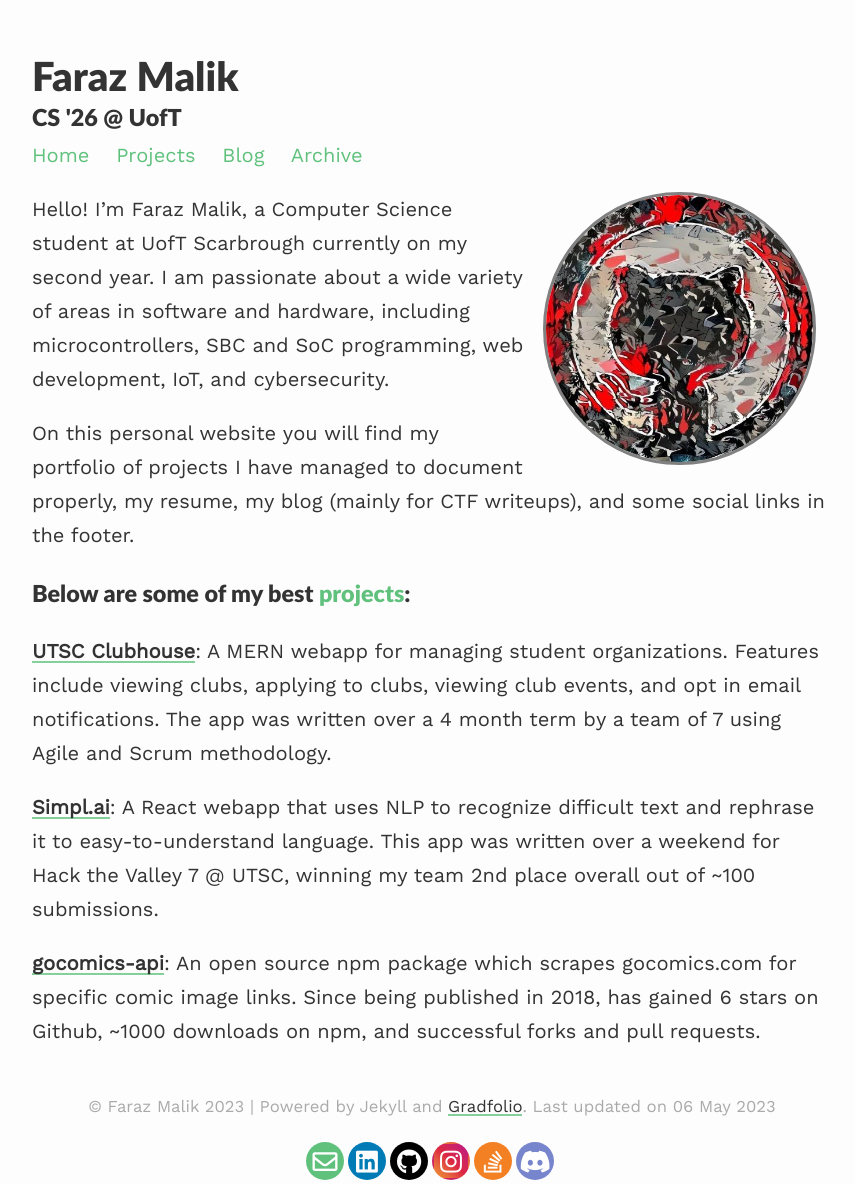
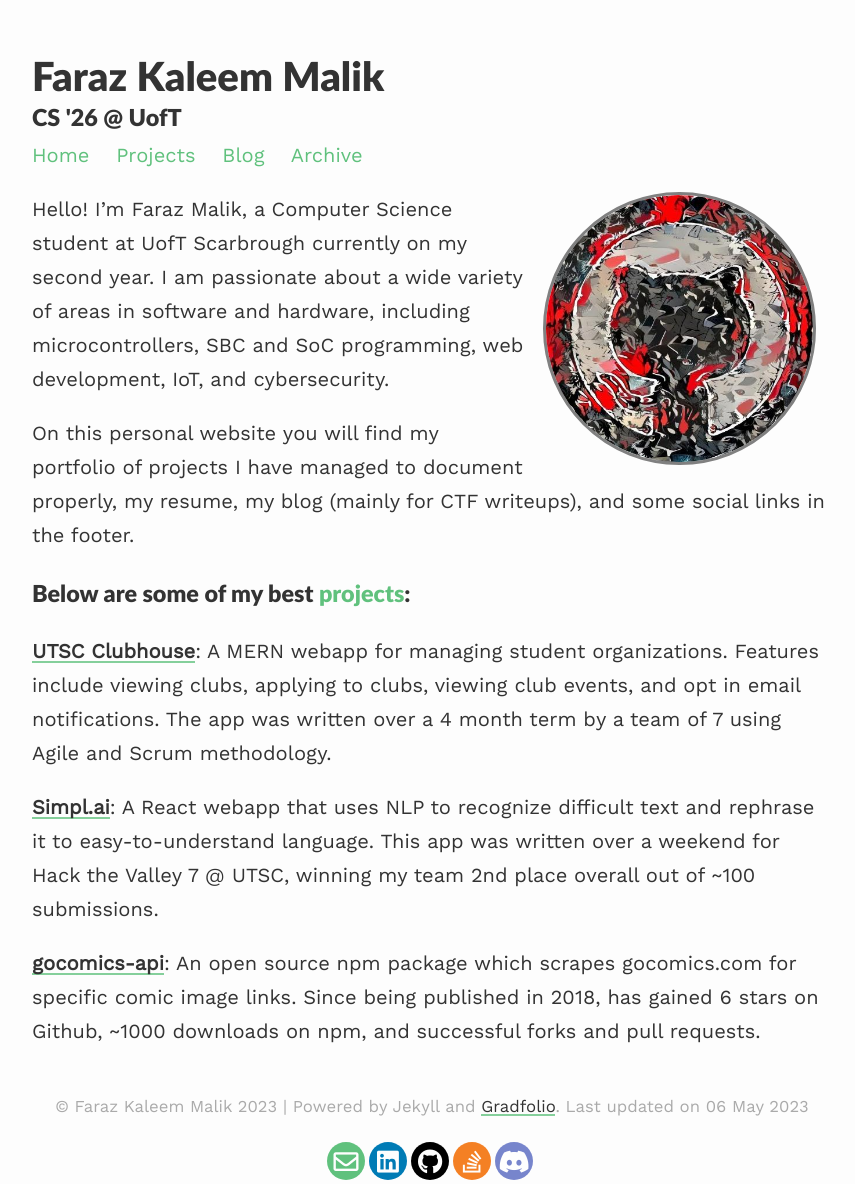
Before and after one commit to numberisnan/numberisnan.github.io, a Jekyll site: the page built from index.md, in a window 1280 px wide. Shown: the whole page, without its empty margins (208-1063 px from the left). Built offline with Jekyll 4.4.1, drawn with Linux system fonts in a browser that asks for light colours; nearby versions of some CDN libraries; part of the change alters nothing that is shown.

```diff
--- a/_config.yml
+++ b/_config.yml
@@ -1,11 +1,11 @@
 ### your site title here
 
-title: Faraz Malik
+title: Faraz Kaleem Malik
 description: CS '26 @ UofT
 
 baseurl: #name of GitHub repository
 url: "https://farazkaleemmalik.cyou" #custom url to be used instead of GitHub repository
-email: "faraz.malik@mail.utoronto.ca"
+email: "farazmalik17465@gmail.com"
 
 # Pagination
 paginate: 4
@@ -20,7 +20,7 @@ github: "farazkaleemmalik"
 #researchgate: "#"
 #orcid: "#"
 #quora: "#"
-instagram: "numberisnan"
+#instagram: "#"
 #facebook: "#"
 discord: "492024450825322498"
 
```
